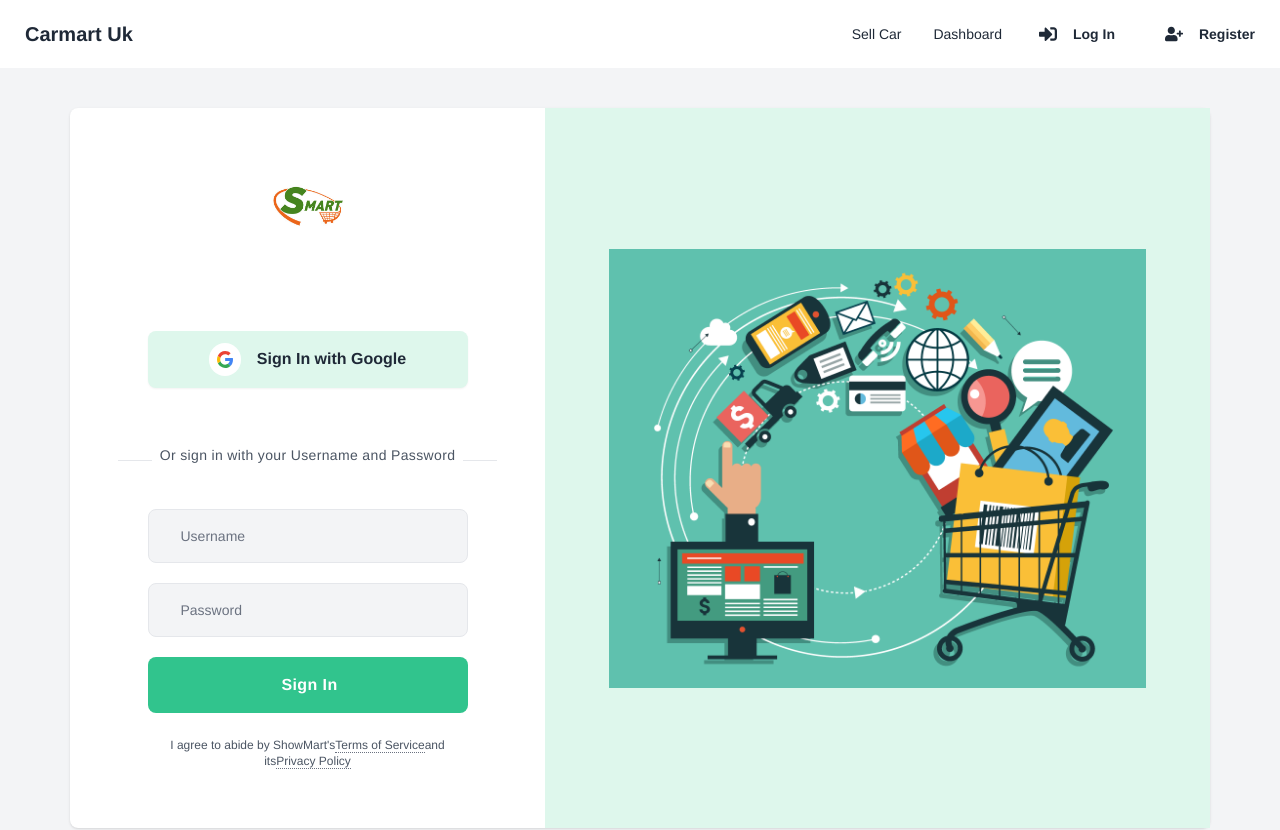
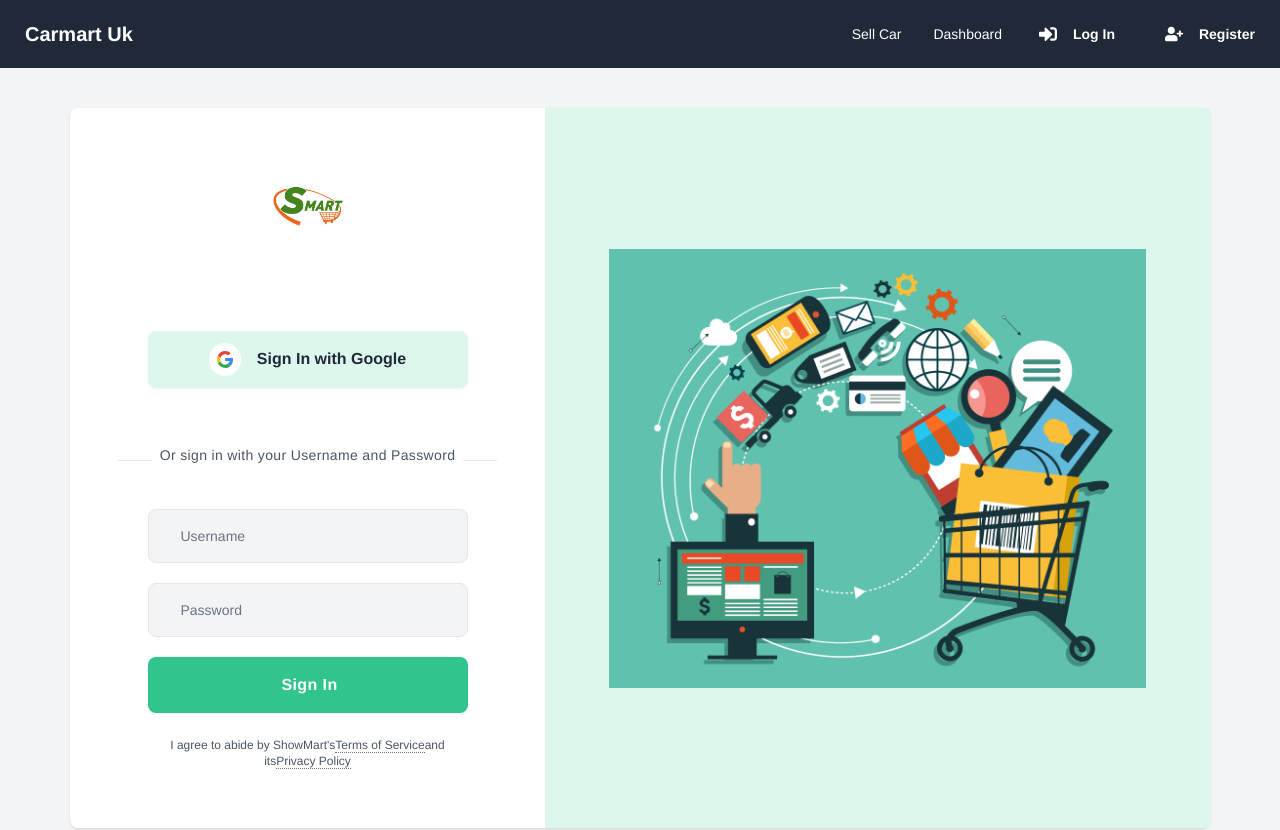
Before and after one commit to UmunnaObinwanne/carmart-frontend, a React app: page /login in a window 1280 px wide. Shown: the top 830 px of the page. Built offline with nearby package versions, Linux system fonts and the light colour scheme; no server answers; the HTML template or start-up script is replaced by a standard one.

Commit message:
dark mode config

```diff
--- a/src/App.jsx
+++ b/src/App.jsx
@@ -19,7 +19,7 @@ import HomepageContainer from "./Homepage-Components/HomepageContainer";
 
 function App() {
   return (
-    <>
+    <div className="bg-white min-h-screen dark:bg-white">
       <Routes>
         <Route path="/" element={<NavigationBar />}>
           <Route index element={<HomepageContainer />} />
@@ -46,7 +46,7 @@ function App() {
           </Route>
         </Route>
       </Routes>
-    </>
+    </div>
   );
 }
 
--- a/src/NavigationBar/NavigationBar.jsx
+++ b/src/NavigationBar/NavigationBar.jsx
@@ -34,7 +34,9 @@ export default function NavigationBar() {
             sidebarOpen ? "translate-x-0" : "-translate-x-full"
           } lg:hidden`}
         >
-          <div className="w-64 h-full bg-gray-900 p-4">
+          <div className="w-64 h-full bg-gray-800 text-white p-4">
+            {" "}
+            {/* Dark mode background */}
             <button
               className="text-white hover:text-gray-400 mb-4"
               onClick={() => setSidebarOpen(false)}
@@ -87,21 +89,26 @@ export default function NavigationBar() {
           </div>
         </div>
 
-        <div className="navbar bg-base-100">
+        <div className="navbar bg-gray-800 text-white">
+          {" "}
+          {/* Dark mode background */}
           <div className="flex-1">
-            <Link to="/" className="btn btn-ghost text-xl">
+            <Link to="/" className="btn btn-ghost text-xl text-white">
               Carmart Uk
             </Link>
           </div>
           <div className="navbar-center hidden lg:flex">
             <ul className="menu menu-horizontal px-1">
               <li>
-                <Link to="/post-ad" className="text-gray-800">
+                <Link to="/post-ad" className="text-white hover:text-gray-300">
                   Sell Car
                 </Link>
               </li>
               <li>
-                <Link to="/dashboard" className="text-gray-800">
+                <Link
+                  to="/dashboard"
+                  className="text-white hover:text-gray-300"
+                >
                   Dashboard
                 </Link>
               </li>
@@ -113,16 +120,16 @@ export default function NavigationBar() {
                 <div
                   tabIndex={0}
                   role="button"
-                  className="btn btn-ghost btn-circle"
+                  className="btn btn-ghost btn-circle text-white"
                 >
                   <div className="indicator">
-                    <FaEnvelope className="h-5 w-5 text-gray-900" />
+                    <FaEnvelope className="h-5 w-5" />
                     <span className="badge badge-sm indicator-item">8</span>
                   </div>
                 </div>
                 <div
                   tabIndex={0}
-                  className="card card-compact dropdown-content bg-base-100 z-[1] mt-3 w-52 shadow"
+                  className="card card-compact dropdown-content bg-gray-800 text-white z-[1] mt-3 w-52 shadow"
                 >
                   <div className="card-body">
                     <span className="text-lg font-bold">8 Messages</span>
@@ -142,7 +149,7 @@ export default function NavigationBar() {
                   <div
                     tabIndex={0}
                     role="button"
-                    className="btn btn-ghost btn-circle avatar"
+                    className="btn btn-ghost btn-circle avatar text-white"
                   >
                     <div className="w-10 rounded-full">
                       <img
@@ -153,7 +160,7 @@ export default function NavigationBar() {
                   </div>
                   <ul
                     tabIndex={0}
-                    className="menu menu-sm dropdown-content bg-base-100 rounded-box z-[1] mt-3 w-52 p-2 shadow"
+                    className="menu menu-sm dropdown-content bg-gray-800 text-white rounded-box z-[1] mt-3 w-52 p-2 shadow"
                   >
                     <li>
                       <Link to="/dashboard/profile">Profile</Link>
@@ -167,7 +174,7 @@ export default function NavigationBar() {
                   </ul>
                 </div>
                 <button
-                  className="btn btn-ghost lg:hidden"
+                  className="btn btn-ghost lg:hidden text-white"
                   onClick={() => setSidebarOpen(true)}
                 >
                   <svg
@@ -190,14 +197,14 @@ export default function NavigationBar() {
               <div className="flex space-x-4">
                 <Link
                   to="/login"
-                  className="btn btn-ghost flex items-center space-x-2"
+                  className="btn btn-ghost flex items-center space-x-2 text-white"
                 >
                   <FaSignInAlt className="text-lg" />
                   <span>Log In</span>
                 </Link>
                 <Link
                   to="/register"
-                  className="btn btn-ghost flex items-center space-x-2"
+                  className="btn btn-ghost flex items-center space-x-2 text-white"
                 >
                   <FaUserPlus className="text-lg" />
                   <span>Register</span>
--- a/tailwind.config.js
+++ b/tailwind.config.js
@@ -5,7 +5,7 @@ import typography from '@tailwindcss/typography';
 
 /** @type {import('tailwindcss').Config} */
 export default withMT({
-  darkMode: 'class',  // Enable dark mode via a class
+  darkMode: 'class', // or 'media' for automatic dark mode based on system preferences
   content: [
     "./index.html",
     "./src/**/*.{html,js,jsx,ts,tsx}",
```
